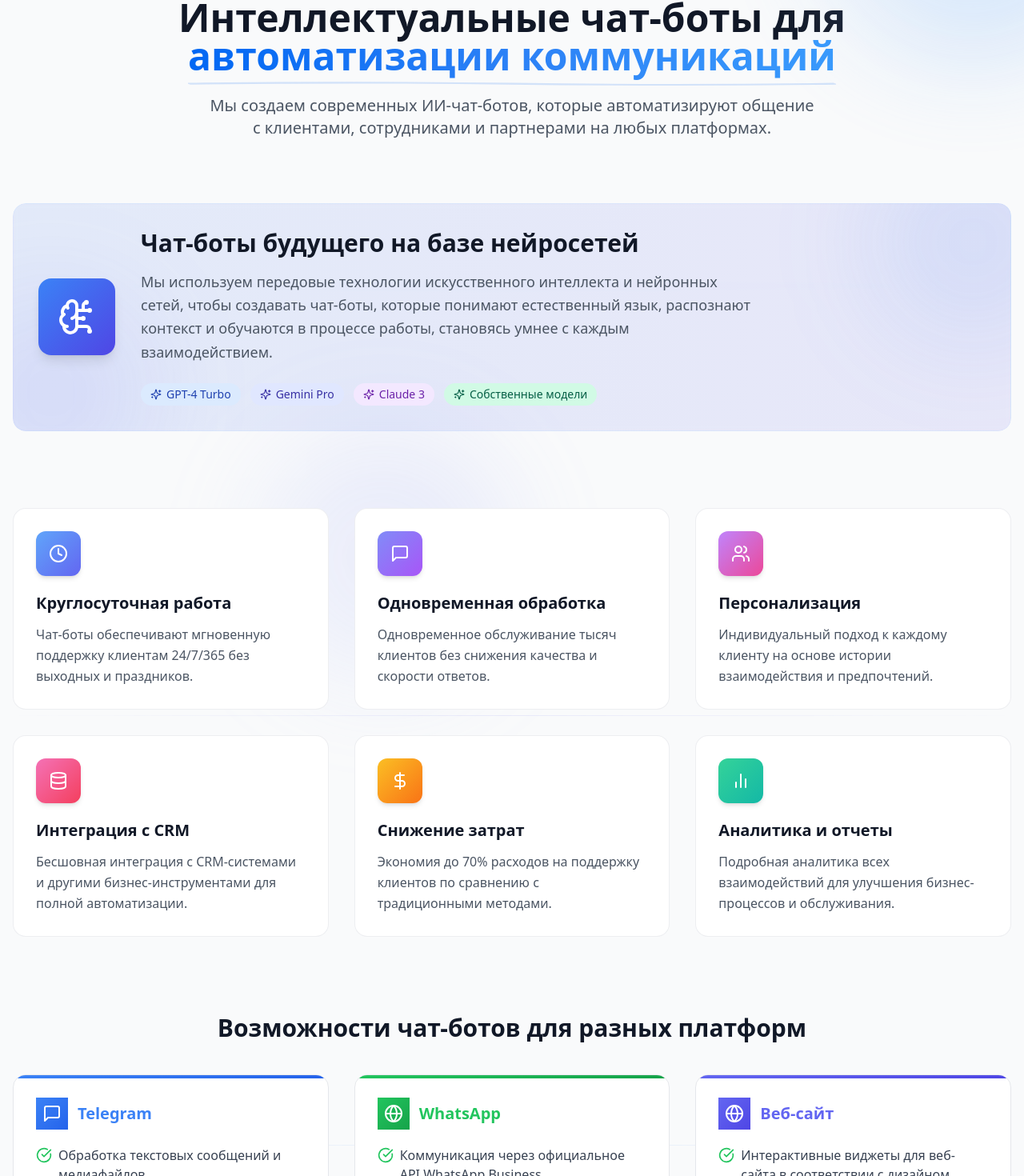
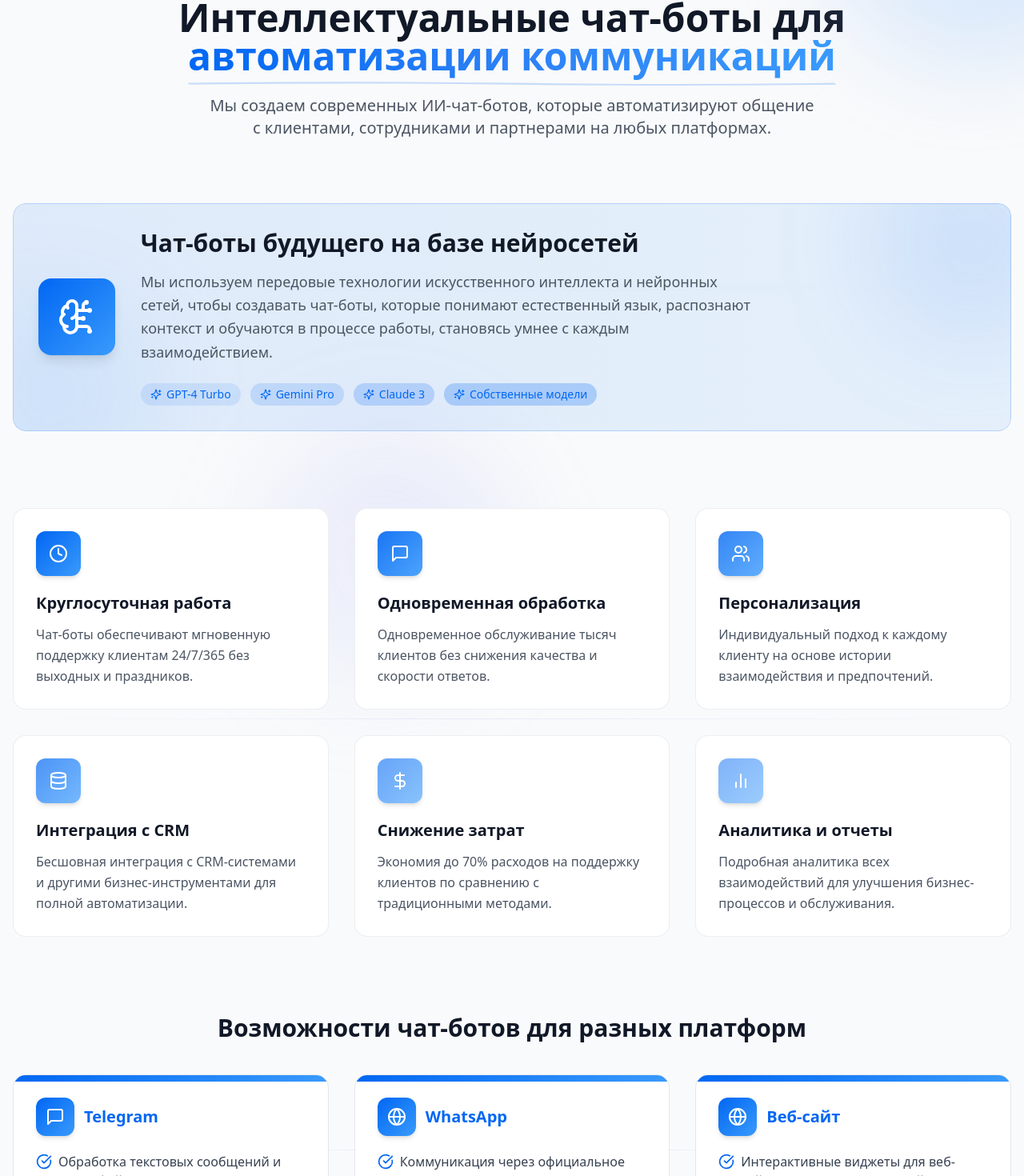
Before and after one commit to Neuropolis-ai/site, a Next.js app: page /chat-bots in a window 1280 px wide. Shown: the part 2687-4157 px from the top of the page at 80% size. Built offline with nearby package versions, Linux system fonts and the light colour scheme.

Commit message:
feat: улучшены плитки с преимуществами чат-ботов в фирменных цветах

```diff
--- a/src/components/chat-bots/ChatBotsSolution.tsx
+++ b/src/components/chat-bots/ChatBotsSolution.tsx
@@ -62,42 +62,42 @@ export default function ChatBotsSolution() {
       title: "Круглосуточная работа",
       description:
         "Чат-боты обеспечивают мгновенную поддержку клиентам 24/7/365 без выходных и праздников.",
-      gradient: "from-blue-400 to-indigo-500",
+      gradient: "from-[#0167F3] to-[#399AFC]",
     },
     {
       icon: <MessageSquare className="w-6 h-6" />,
       title: "Одновременная обработка",
       description:
         "Одновременное обслуживание тысяч клиентов без снижения качества и скорости ответов.",
-      gradient: "from-indigo-400 to-purple-500",
+      gradient: "from-[#0167F3]/90 to-[#399AFC]/90",
     },
     {
       icon: <Users className="w-6 h-6" />,
       title: "Персонализация",
       description:
         "Индивидуальный подход к каждому клиенту на основе истории взаимодействия и предпочтений.",
-      gradient: "from-purple-400 to-pink-500",
+      gradient: "from-[#0167F3]/80 to-[#399AFC]/80",
     },
     {
       icon: <Database className="w-6 h-6" />,
       title: "Интеграция с CRM",
       description:
         "Бесшовная интеграция с CRM-системами и другими бизнес-инструментами для полной автоматизации.",
-      gradient: "from-pink-400 to-rose-500",
+      gradient: "from-[#0167F3]/70 to-[#399AFC]/70",
     },
     {
       icon: <DollarSign className="w-6 h-6" />,
       title: "Снижение затрат",
       description:
         "Экономия до 70% расходов на поддержку клиентов по сравнению с традиционными методами.",
-      gradient: "from-amber-400 to-orange-500",
+      gradient: "from-[#0167F3]/60 to-[#399AFC]/60",
     },
     {
       icon: <BarChart2 className="w-6 h-6" />,
       title: "Аналитика и отчеты",
       description:
         "Подробная аналитика всех взаимодействий для улучшения бизнес-процессов и обслуживания.",
-      gradient: "from-emerald-400 to-teal-500",
+      gradient: "from-[#0167F3]/50 to-[#399AFC]/50",
     },
   ];
 
@@ -106,8 +106,8 @@ export default function ChatBotsSolution() {
     {
       name: "Telegram",
       icon: <MessageSquare className="w-6 h-6" />,
-      color: "text-blue-500",
-      gradient: "from-blue-500 to-blue-600",
+      color: "text-[#0167F3]",
+      gradient: "from-[#0167F3] to-[#399AFC]",
       capabilities: [
         "Обработка текстовых сообщений и медиафайлов",
         "Интерактивные кнопки и встроенные клавиатуры",
@@ -118,8 +118,8 @@ export default function ChatBotsSolution() {
     {
       name: "WhatsApp",
       icon: <Globe className="w-6 h-6" />,
-      color: "text-green-500",
-      gradient: "from-green-500 to-green-600",
+      color: "text-[#0167F3]",
+      gradient: "from-[#0167F3] to-[#399AFC]",
       capabilities: [
         "Коммуникация через официальное API WhatsApp Business",
         "Отправка текстовых сообщений, изображений и файлов",
@@ -130,8 +130,8 @@ export default function ChatBotsSolution() {
     {
       name: "Веб-сайт",
       icon: <Globe className="w-6 h-6" />,
-      color: "text-indigo-500",
-      gradient: "from-indigo-500 to-indigo-600",
+      color: "text-[#0167F3]",
+      gradient: "from-[#0167F3] to-[#399AFC]",
       capabilities: [
         "Интерактивные виджеты для веб-сайта в соответствии с дизайном",
         "Многоязычная поддержка для международных сайтов",
@@ -180,7 +180,7 @@ export default function ChatBotsSolution() {
         >
           <motion.div
             variants={itemVariants}
-            className="inline-flex items-center gap-2 px-4 py-1.5 rounded-full text-sm mb-4 bg-blue-500/10 text-blue-600 dark:text-blue-400 border border-blue-200 dark:border-blue-800/50 backdrop-blur-sm"
+            className="inline-flex items-center gap-2 px-4 py-1.5 rounded-full text-sm mb-4 bg-[#0167F3]/10 text-[#0167F3] dark:text-[#399AFC] border border-[#0167F3]/20 dark:border-[#399AFC]/50 backdrop-blur-sm"
           >
             <svg
               width={15}
@@ -188,7 +188,7 @@ export default function ChatBotsSolution() {
               viewBox="0 0 15 15"
               fill="none"
               xmlns="http://www.w3.org/2000/svg"
-              className="text-blue-600 dark:text-blue-400"
+              className="text-[#0167F3] dark:text-[#399AFC]"
             >
               <path
                 opacity="0.2"
@@ -210,7 +210,7 @@ export default function ChatBotsSolution() {
             <span className="bg-clip-text text-transparent bg-gradient-to-r from-[#0167F3] via-[#2C81F6] to-[#399AFC] relative">
               автоматизации коммуникаций
               <svg
-                className="absolute -bottom-2 left-0 w-full h-2 text-blue-500/20"
+                className="absolute -bottom-2 left-0 w-full h-2 text-[#0167F3]/20"
                 viewBox="0 0 100 15"
                 preserveAspectRatio="none"
               >
@@ -240,12 +240,12 @@ export default function ChatBotsSolution() {
           viewport={{ once: true, amount: 0.1 }}
           className="relative mb-24 p-8 rounded-2xl overflow-hidden"
         >
-          <div className="absolute inset-0 bg-gradient-to-r from-blue-600/10 to-indigo-600/10 dark:from-blue-800/20 dark:to-indigo-800/20 backdrop-blur-sm border border-blue-200/30 dark:border-blue-700/30 rounded-2xl"></div>
-          <div className="absolute -right-20 -top-20 w-64 h-64 bg-blue-500/10 rounded-full blur-3xl"></div>
-          <div className="absolute -left-20 -bottom-20 w-64 h-64 bg-indigo-500/10 rounded-full blur-3xl"></div>
+          <div className="absolute inset-0 bg-gradient-to-r from-[#0167F3]/10 to-[#399AFC]/10 dark:from-[#0167F3]/20 dark:to-[#399AFC]/20 backdrop-blur-sm border border-[#0167F3]/20 dark:border-[#399AFC]/30 rounded-2xl"></div>
+          <div className="absolute -right-20 -top-20 w-64 h-64 bg-[#0167F3]/10 rounded-full blur-3xl"></div>
+          <div className="absolute -left-20 -bottom-20 w-64 h-64 bg-[#399AFC]/10 rounded-full blur-3xl"></div>
 
           <div className="relative z-10 flex flex-col md:flex-row items-center gap-8">
-            <div className="w-20 h-20 md:w-24 md:h-24 rounded-2xl flex items-center justify-center bg-gradient-to-br from-blue-500 to-indigo-600 shadow-lg">
+            <div className="w-20 h-20 md:w-24 md:h-24 rounded-2xl flex items-center justify-center bg-gradient-to-br from-[#0167F3] to-[#399AFC] shadow-lg">
               <BrainCircuit className="w-10 h-10 md:w-12 md:h-12 text-white" />
             </div>
             <div className="flex-1 text-center md:text-left">
@@ -259,19 +259,19 @@ export default function ChatBotsSolution() {
                 работы, становясь умнее с каждым взаимодействием.
               </p>
               <div className="flex flex-wrap gap-3 justify-center md:justify-start">
-                <span className="inline-flex items-center px-3 py-1 rounded-full text-sm font-medium bg-blue-100 text-blue-800 dark:bg-blue-900/30 dark:text-blue-300">
+                <span className="inline-flex items-center px-3 py-1 rounded-full text-sm font-medium bg-[#0167F3]/10 text-[#0167F3] dark:bg-[#0167F3]/20 dark:text-[#399AFC]">
                   <Sparkles className="w-3.5 h-3.5 mr-1.5" />
                   GPT-4 Turbo
                 </span>
-                <span className="inline-flex items-center px-3 py-1 rounded-full text-sm font-medium bg-indigo-100 text-indigo-800 dark:bg-indigo-900/30 dark:text-indigo-300">
+                <span className="inline-flex items-center px-3 py-1 rounded-full text-sm font-medium bg-[#0167F3]/15 text-[#0167F3] dark:bg-[#0167F3]/25 dark:text-[#399AFC]">
                   <Sparkles className="w-3.5 h-3.5 mr-1.5" />
                   Gemini Pro
                 </span>
-                <span className="inline-flex items-center px-3 py-1 rounded-full text-sm font-medium bg-purple-100 text-purple-800 dark:bg-purple-900/30 dark:text-purple-300">
+                <span className="inline-flex items-center px-3 py-1 rounded-full text-sm font-medium bg-[#0167F3]/20 text-[#0167F3] dark:bg-[#0167F3]/30 dark:text-[#399AFC]">
                   <Sparkles className="w-3.5 h-3.5 mr-1.5" />
                   Claude 3
                 </span>
-                <span className="inline-flex items-center px-3 py-1 rounded-full text-sm font-medium bg-emerald-100 text-emerald-800 dark:bg-emerald-900/30 dark:text-emerald-300">
+                <span className="inline-flex items-center px-3 py-1 rounded-full text-sm font-medium bg-[#0167F3]/25 text-[#0167F3] dark:bg-[#0167F3]/35 dark:text-[#399AFC]">
                   <Sparkles className="w-3.5 h-3.5 mr-1.5" />
                   Собственные модели
                 </span>
@@ -305,15 +305,15 @@ export default function ChatBotsSolution() {
               ></div>
 
               {/* Декоративный элемент */}
-              <div className="absolute -right-8 -bottom-8 w-32 h-32 rounded-full bg-gray-100 dark:bg-gray-700 opacity-0 group-hover:opacity-30 transition-opacity duration-500"></div>
+              <div className="absolute -right-8 -bottom-8 w-32 h-32 rounded-full bg-[#0167F3]/5 dark:bg-[#399AFC]/10 opacity-0 group-hover:opacity-40 transition-opacity duration-500"></div>
 
               <div className="relative z-10">
                 <div
-                  className={`w-14 h-14 rounded-xl mb-5 flex items-center justify-center bg-gradient-to-br ${benefit.gradient} text-white shadow-md`}
+                  className={`w-14 h-14 rounded-xl mb-5 flex items-center justify-center bg-gradient-to-br ${benefit.gradient} text-white shadow-md group-hover:shadow-lg transition-all duration-300 transform group-hover:scale-105`}
                 >
                   {benefit.icon}
                 </div>
-                <h3 className="text-xl font-semibold text-gray-900 dark:text-white mb-3">
+                <h3 className="text-xl font-semibold text-gray-900 dark:text-white mb-3 group-hover:text-[#0167F3] dark:group-hover:text-[#399AFC] transition-colors duration-300">
                   {benefit.title}
                 </h3>
                 <p className="text-gray-600 dark:text-gray-300 leading-relaxed">
@@ -346,17 +346,17 @@ export default function ChatBotsSolution() {
                 variants={itemVariants}
                 className={`relative overflow-hidden p-7 rounded-2xl transition-all duration-300 ${
                   isDark
-                    ? "bg-gray-800/50 border border-gray-700/50 hover:border-gray-600"
-                    : "bg-white border border-gray-200 hover:border-gray-300"
-                } hover:shadow-lg`}
+                    ? "bg-gray-800/50 border border-gray-700/50 hover:border-[#399AFC]/50"
+                    : "bg-white border border-gray-200 hover:border-[#0167F3]/50"
+                } hover:shadow-lg hover:shadow-[#0167F3]/5 dark:hover:shadow-[#399AFC]/5`}
               >
                 {/* Градиент фона */}
                 <div
-                  className={`absolute left-0 top-0 h-1 w-full bg-gradient-to-r ${platform.gradient}`}
+                  className={`absolute left-0 top-0 h-2 w-full bg-gradient-to-r ${platform.gradient}`}
                 ></div>
                 <div className="flex items-center gap-3 mb-5">
                   <div
-                    className={`w-10 h-10 rounded-lg flex items-center justify-center bg-gradient-to-br ${platform.gradient} text-white`}
+                    className={`w-12 h-12 rounded-xl flex items-center justify-center bg-gradient-to-br ${platform.gradient} text-white shadow-md transform transition-transform duration-300 hover:scale-105`}
                   >
                     {platform.icon}
                   </div>
@@ -367,7 +367,7 @@ export default function ChatBotsSolution() {
                 <ul className="space-y-3.5">
                   {platform.capabilities.map((capability, i) => (
                     <li key={i} className="flex items-start">
-                      <CheckCircle className="w-5 h-5 text-green-500 mr-2 mt-0.5 flex-shrink-0" />
+                      <CheckCircle className="w-5 h-5 text-[#0167F3] dark:text-[#399AFC] mr-2 mt-0.5 flex-shrink-0" />
                       <span className="text-gray-700 dark:text-gray-300">
                         {capability}
                       </span>
@@ -378,7 +378,7 @@ export default function ChatBotsSolution() {
                 <div className="mt-6 pt-4 border-t border-gray-100 dark:border-gray-700/50">
                   <a
                     href="#chatbots-cases"
-                    className="inline-flex items-center text-sm font-medium group text-blue-600 dark:text-blue-400"
+                    className="inline-flex items-center text-sm font-medium group text-[#0167F3] dark:text-[#399AFC] hover:text-[#399AFC] dark:hover:text-[#0167F3] transition-colors duration-300"
                   >
                     Посмотреть примеры
                     <ArrowRight className="ml-1.5 w-4 h-4 transition-transform group-hover:translate-x-1" />
```
